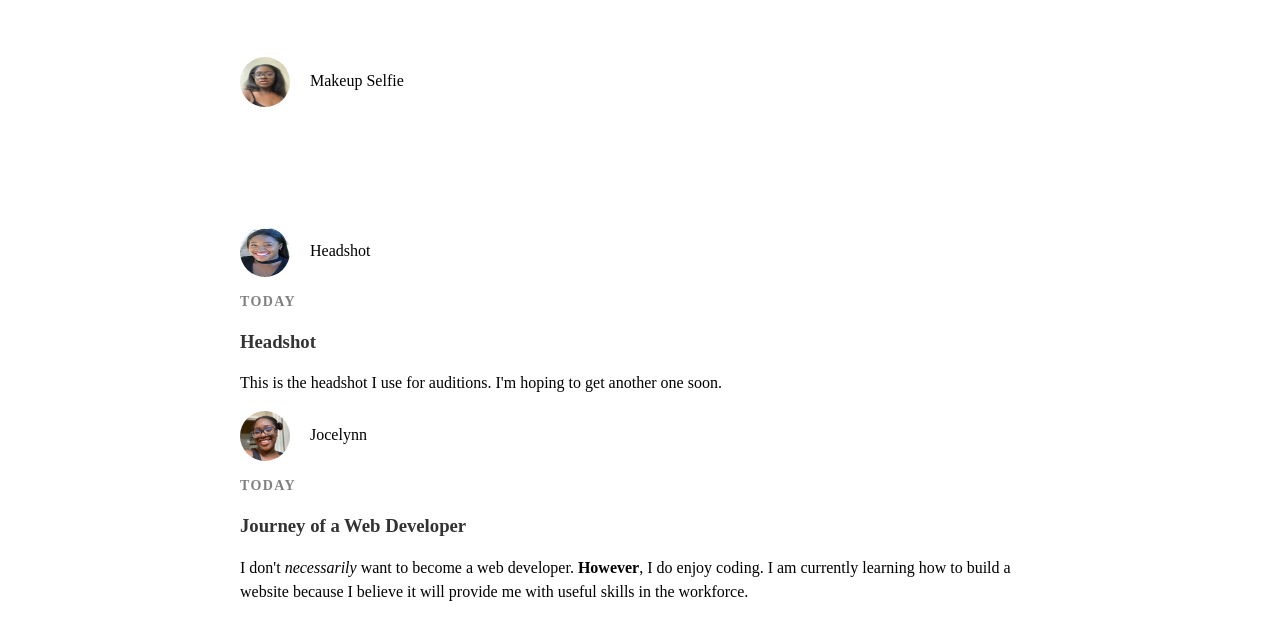
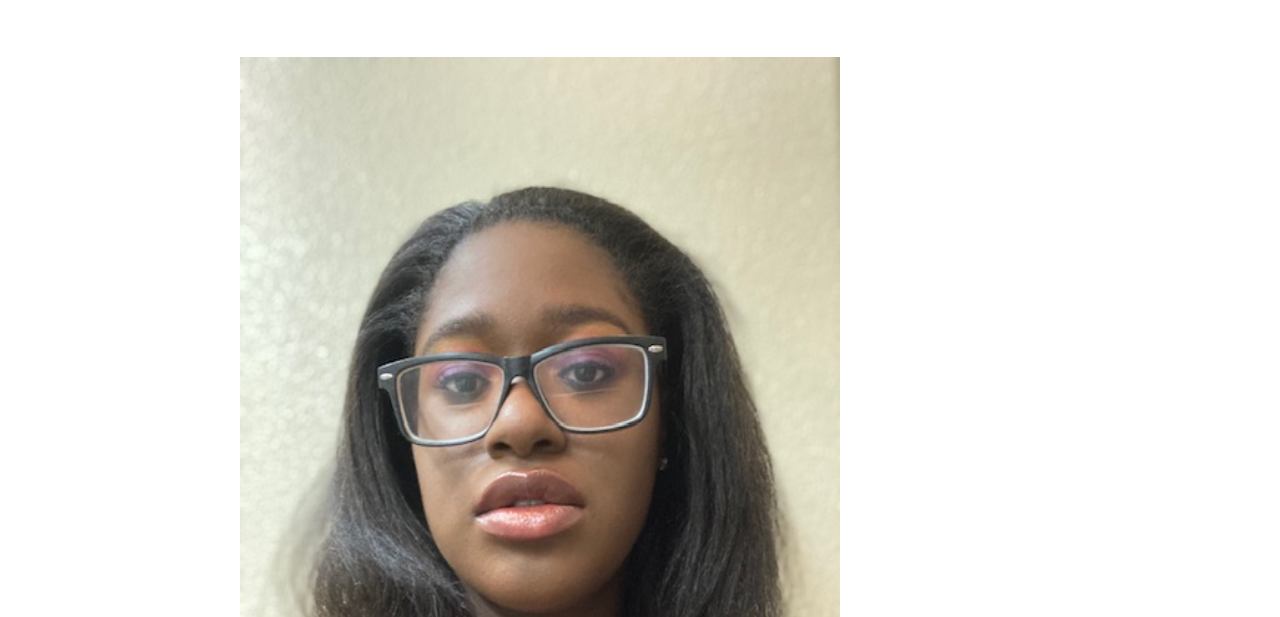
Before and after one commit to jjdoublen/jjdoublen.github.io, a plain HTML site: page index.html in a window 1280 px wide. Shown: the part 161-778 px from the top of the page. Drawn offline with Linux system fonts and the light colour scheme.

Commit message:
Update index.html

```diff
--- a/index.html
+++ b/index.html
@@ -18,12 +18,10 @@
     <div id="content">
        <div class="post-container">
         <div class="post">
-          <div class="post-author">
-            <img src="me.jpg">
+            <img src="me.jpg"width="600"height="900">
             <span>Makeup Selfie</span>
           </div>
          </div>
-      </div>
       <div class="post-container">
         <div class="post">
           <div class="post-author">
```
